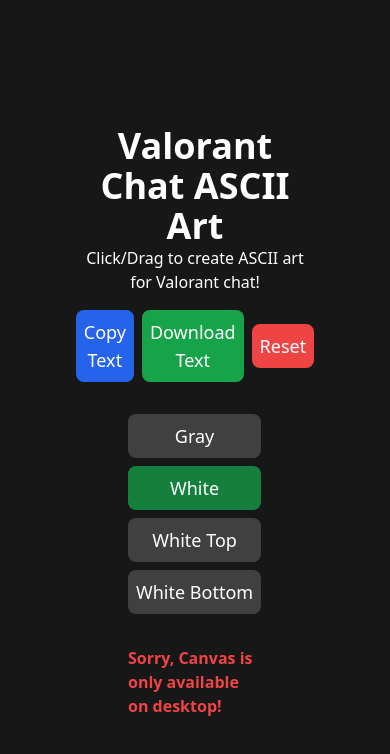
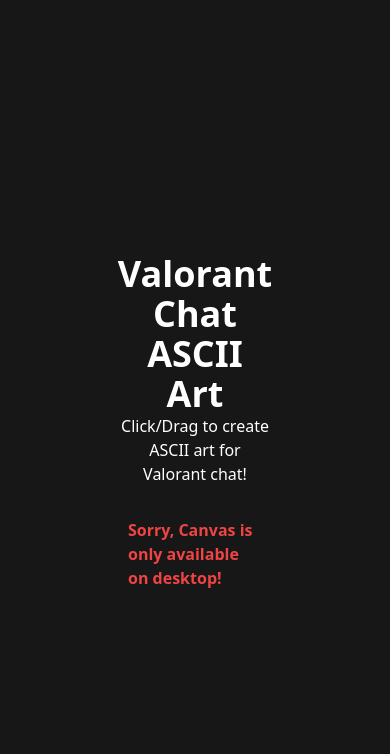
Before and after one commit to WinterBeyond/NextJS-Portfolio-Website, a Next.js app: page /valorant-chat in a window 390 px wide. Shown: the top 754 px of the page. Built offline with nearby package versions, Linux system fonts and the light colour scheme.

Commit message:
Fix mobile message

```diff
--- a/src/app/(valorant)/valorant-chat/page.tsx
+++ b/src/app/(valorant)/valorant-chat/page.tsx
@@ -82,7 +82,7 @@
 						Click/Drag to create ASCII art for Valorant chat!
 					</p>
 				</div>
-				<div className="flex items-center gap-2">
+				<div className="hidden items-center gap-2 lg:flex">
 					<button
 						className="rounded-lg bg-blue-600 p-2 text-lg hover:bg-blue-700"
 						onClick={copyText}
@@ -103,7 +103,7 @@
 					</button>
 				</div>
 			</div>
-			<div className="flex h-full w-full gap-4">
+			<div className="hidden h-full w-full gap-4 lg:flex">
 				<aside className="flex flex-col gap-2">
 					{CharacterTuple.map((character) => (
 						<button
@@ -120,7 +120,7 @@
 					))}
 				</aside>
 				<div
-					className="hidden w-full lg:grid"
+					className="grid w-full"
 					style={{
 						gridTemplateRows: `repeat(${height}, 1fr)`,
 						gridTemplateColumns: `repeat(${width}, 1fr)`,
```
